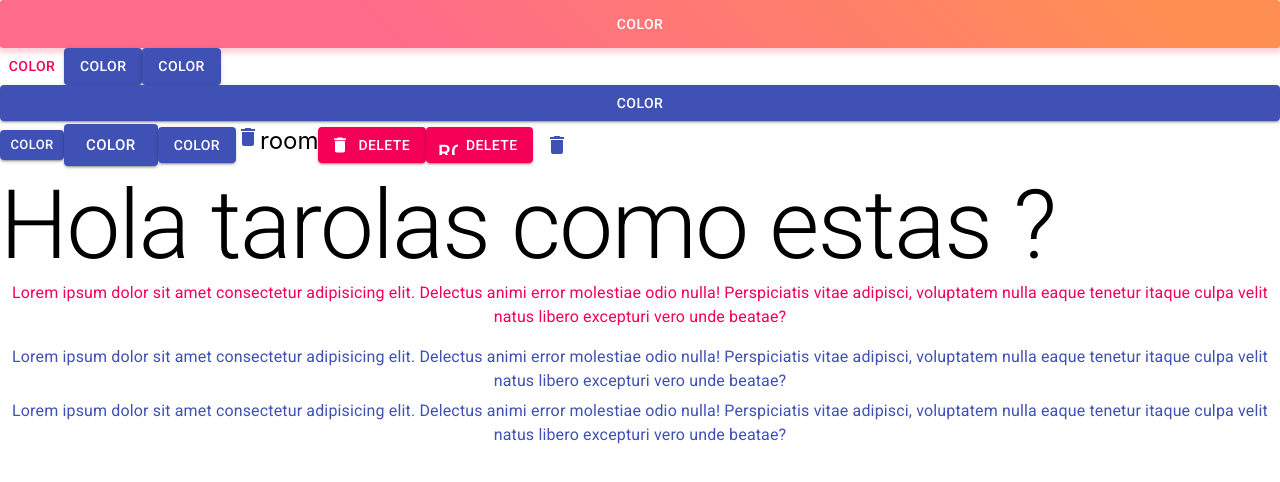
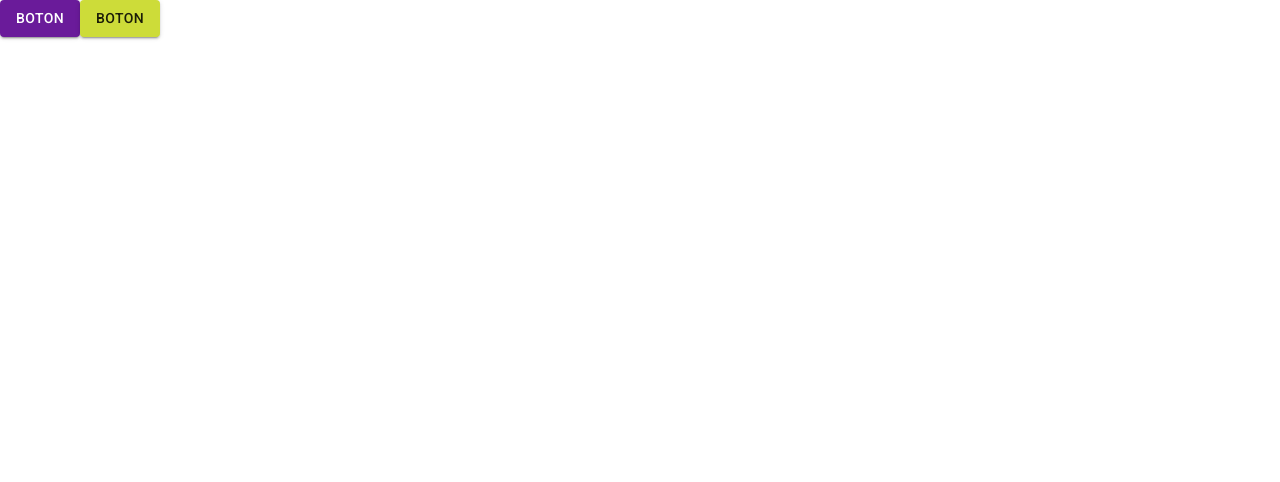
Before and after one commit to mnkboy/tutorial-material-ui, a React (Create React App) app: page / in a window 1280 px wide. Shown: the top 482 px of the page. Built offline with nearby package versions, Linux system fonts and the light colour scheme.

Commit message:
temaGlobal

```diff
--- a/src/App.jsx
+++ b/src/App.jsx
@@ -1,113 +1,19 @@
-import React, { Fragment } from 'react';
+import { makeStyles, ThemeProvider } from '@material-ui/core/styles'
 import Button from '@material-ui/core/Button'
-import DeleteIcon from '@material-ui/icons/Delete'
-import { Icon, IconButton, Typography } from '@material-ui/core'
-import { makeStyles } from '@material-ui/core/styles'
-//Estilo personalizado
-const useStyle = makeStyles({
-  superstylo: {
-    background: 'linear-gradient(45deg, #FE6B8B 30%, #FF8E53 90%)',
-    border: 0,
-    borderRadius: 3,
-    boxShadow: '0 3px 5px 2px rgba(255,105,135,.3)',
-    color: 'white',
-    height: 48,
-    padding: '0 30px'
-  }
-})
+import { Fragment } from 'react';
+import theme from './temaConfig'
 function App() {
-  const clases = useStyle();
   return (
     <Fragment>
-      <Button className={clases.superstylo} fullWidth>
-        Color
-      </Button>
-      <Button color="secondary">
-        Color
-      </Button>
-      <Button
-        color="primary"
-        variant="contained"
-      >
-        Color
-      </Button>
-      <Button
-        color="primary"
-        variant="contained"
-        href="https://google.com.mx"
-      >
-        Color
-      </Button>
-      <Button
-        color="primary"
-        variant="contained"
-        fullWidth
-      >
-        Color
-      </Button>
-      <Button
-        color="primary"
-        variant="contained"
-        size="small"
-      >
-        Color
-      </Button>
-      <Button
-        color="primary"
-        variant="contained"
-        size="large"
-      >
-        Color
-      </Button>
-      <Button
-        color="primary"
-        variant="contained"
-        size="medium"
-      >
-        Color
-      </Button>
-
-      <DeleteIcon color="primary" />
-
-      <Icon>
-        room
-      </Icon>
-      <Button
-        variant="contained"
-        color="secondary"
-        startIcon={<DeleteIcon />}
-      >
-        Delete
-      </Button>
-      <Button
-        variant="contained"
-        color="secondary"
-        startIcon={<Icon >room</Icon>}
-      >
-        Delete
-      </Button>
-      <IconButton
-        aria-label="delete"
-      >
-        <DeleteIcon
-          color="primary"
-        />
-
-      </IconButton>
-
-      <Typography variant="h1" color="initial">
-        Hola tarolas como estas ?
-      </Typography>
-
-      <Typography variant="body1" color="secondary" align="center" paragraph> Lorem ipsum dolor sit amet consectetur adipisicing elit. Delectus animi error molestiae odio nulla! Perspiciatis vitae adipisci, voluptatem nulla eaque tenetur itaque culpa velit natus libero excepturi vero unde beatae?</Typography>
-      <Typography variant="body1" color="primary" align="center" gutterBottom>
-        Lorem ipsum dolor sit amet consectetur adipisicing elit. Delectus animi error molestiae odio nulla! Perspiciatis vitae adipisci, voluptatem nulla eaque tenetur itaque culpa velit natus libero excepturi vero unde beatae?
-      </Typography>
-      <Typography variant="body1" color="primary" align="center" gutterBottom>
-        Lorem ipsum dolor sit amet consectetur adipisicing elit. Delectus animi error molestiae odio nulla! Perspiciatis vitae adipisci, voluptatem nulla eaque tenetur itaque culpa velit natus libero excepturi vero unde beatae?
-      </Typography>
+      <ThemeProvider theme={theme}>
+        <Button variant="contained" color="primary">
+          Boton
+        </Button>
+        <Button variant="contained" color="secondary">
+          Boton
+        </Button>
+      </ThemeProvider>
     </Fragment>
-
   );
 }
 
--- /dev/null
+++ b/src/temaConfig.js
@@ -0,0 +1,14 @@
+import { createMuiTheme } from '@material-ui/core/styles'
+import { lightBlue, lime, purple } from '@material-ui/core/colors'
+const theme = createMuiTheme({
+    palette: {
+        primary: {
+            main: purple[800]
+
+        },
+        secondary: {
+            main: lime[500]
+        }
+    }
+})
+export default theme
```
Also changed, not shown: 1 other file (tests, documents, lock files or other folders).
